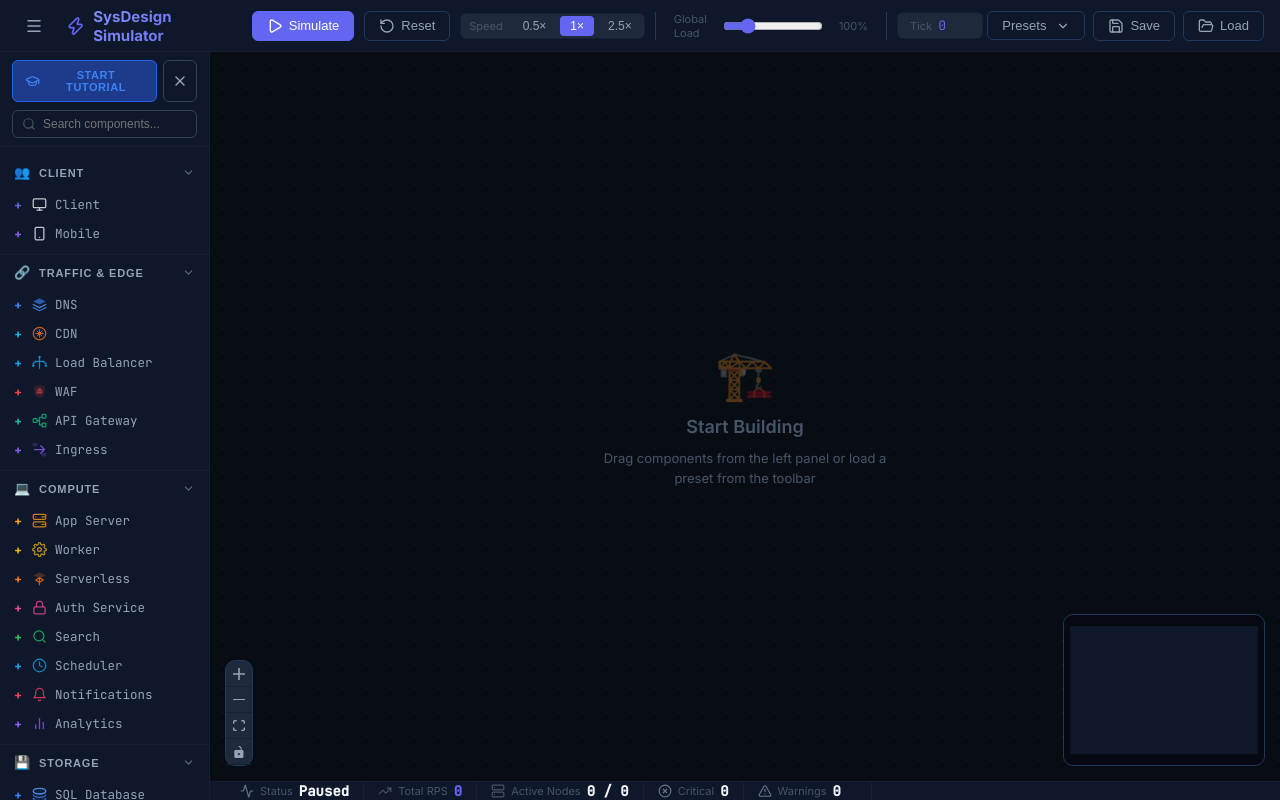
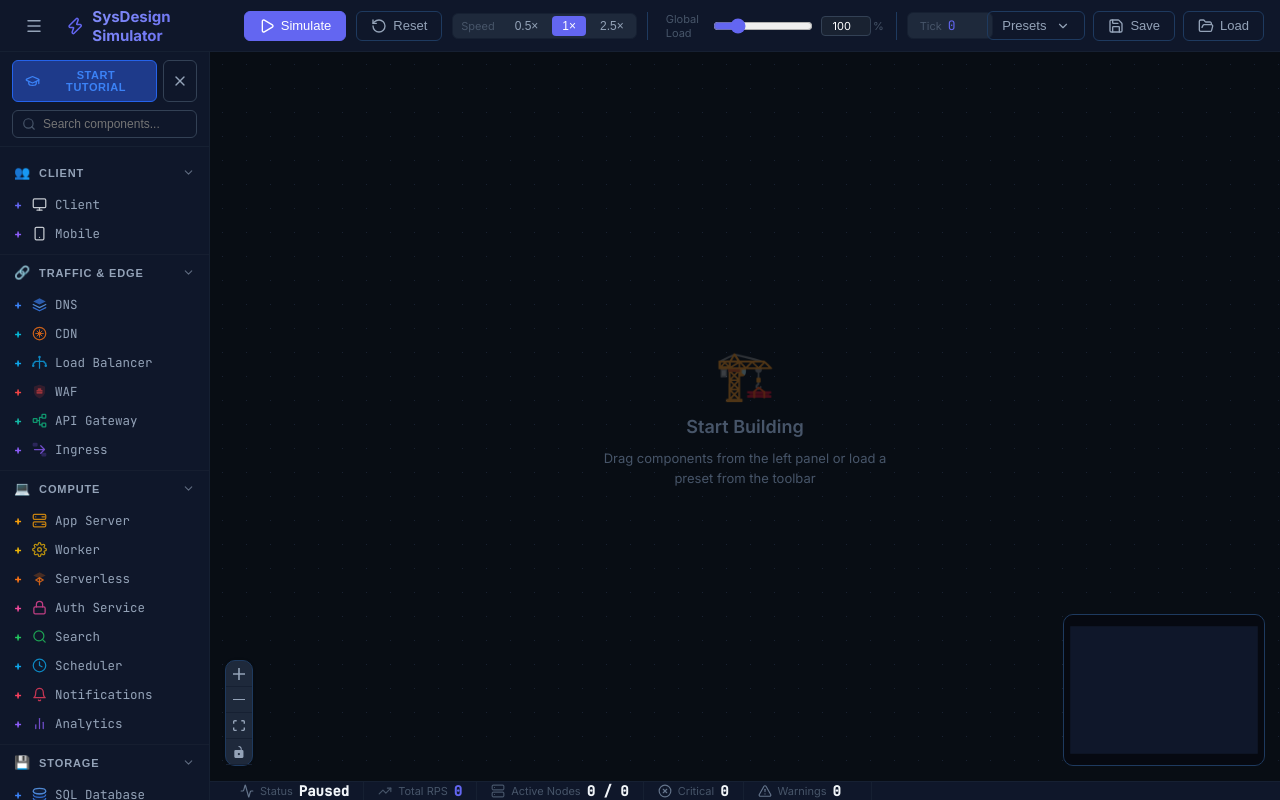
Before and after one commit to pablords/system-design-simulator, a React (Vite) app: page / in a window 1280 px wide. Built offline with nearby package versions, Linux system fonts and the light colour scheme.

Commit message:
feat: support keyboard-editable synced number inputs for configurations and Global Load

```diff
--- a/src/components/panels/ConfigPanel.tsx
+++ b/src/components/panels/ConfigPanel.tsx
@@ -13,11 +13,40 @@ const Slider: React.FC<{
   step: number;
   unit: string;
   onChange: (v: number) => void;
-}> = ({ label, value, min, max, step, unit, onChange }) => (
+}> = ({ label, value, min, max, step, unit, onChange }) => {
+  const handleNumberChange = (e: React.ChangeEvent<HTMLInputElement>) => {
+    const val = Number(e.target.value);
+    if (!isNaN(val)) {
+      onChange(Math.max(min, Math.min(max, val)));
+    }
+  };
+
+  return (
     <div className="config-field">
-    <div className="config-field-header">
+      <div className="config-field-header" style={{ display: 'flex', justifyContent: 'space-between', alignItems: 'center' }}>
         <span className="config-label">{label}</span>
-      <span className="config-value">{value}{unit}</span>
+        <div style={{ display: 'flex', alignItems: 'center', gap: '4px' }}>
+          <input
+            type="number"
+            min={min}
+            max={max}
+            step={step}
+            value={value}
+            onChange={handleNumberChange}
+            style={{
+              width: '64px',
+              padding: '2px 6px',
+              background: '#192231',
+              border: '1px solid #334155',
+              borderRadius: '4px',
+              color: '#ffffff',
+              fontSize: '11px',
+              fontFamily: 'var(--font-mono)',
+              textAlign: 'right',
+            }}
+          />
+          <span className="config-unit" style={{ fontSize: '10px', color: 'var(--text-muted)' }}>{unit}</span>
+        </div>
       </div>
       <input
         type="range"
@@ -34,6 +63,7 @@ const Slider: React.FC<{
       </div>
     </div>
   );
+};
 
 export const ConfigPanel: React.FC = () => {
   const { selectedNodeId, nodes, updateNodeConfig, selectNode } = useSimulatorStore();
--- a/src/components/ui/Toolbar.tsx
+++ b/src/components/ui/Toolbar.tsx
@@ -67,7 +67,7 @@ export const Toolbar: React.FC<ToolbarProps> = ({ onSave, onLoad, isPaletteOpen,
         </div>
 
         {/* Global Load Slider */}
-        <div className="global-load-slider">
+        <div className="global-load-slider" style={{ display: 'flex', alignItems: 'center', gap: '8px' }}>
           <span className="speed-label slider-label">Global Load</span>
           <input
             type="range"
@@ -78,9 +78,33 @@ export const Toolbar: React.FC<ToolbarProps> = ({ onSave, onLoad, isPaletteOpen,
             onChange={(e) => setGlobalTrafficScale(Number(e.target.value))}
             className="global-load-range-input"
           />
-          <span className="speed-label value-label">
-            {simulation.globalTrafficScale ?? 100}%
-          </span>
+          <div style={{ display: 'flex', alignItems: 'center', gap: '2px' }}>
+            <input
+              type="number"
+              min={0}
+              max={500}
+              step={10}
+              value={simulation.globalTrafficScale ?? 100}
+              onChange={(e) => {
+                const val = Number(e.target.value);
+                if (!isNaN(val)) {
+                  setGlobalTrafficScale(Math.max(0, Math.min(500, val)));
+                }
+              }}
+              style={{
+                width: '50px',
+                padding: '2px 4px',
+                background: '#192231',
+                border: '1px solid #334155',
+                borderRadius: '4px',
+                color: '#ffffff',
+                fontSize: '11px',
+                fontFamily: 'var(--font-mono)',
+                textAlign: 'right',
+              }}
+            />
+            <span className="speed-label" style={{ minWidth: 'auto', padding: 0 }}>%</span>
+          </div>
         </div>
 
         {/* Tick counter */}
```
Lines whose indentation alone changed are shown as unchanged.
